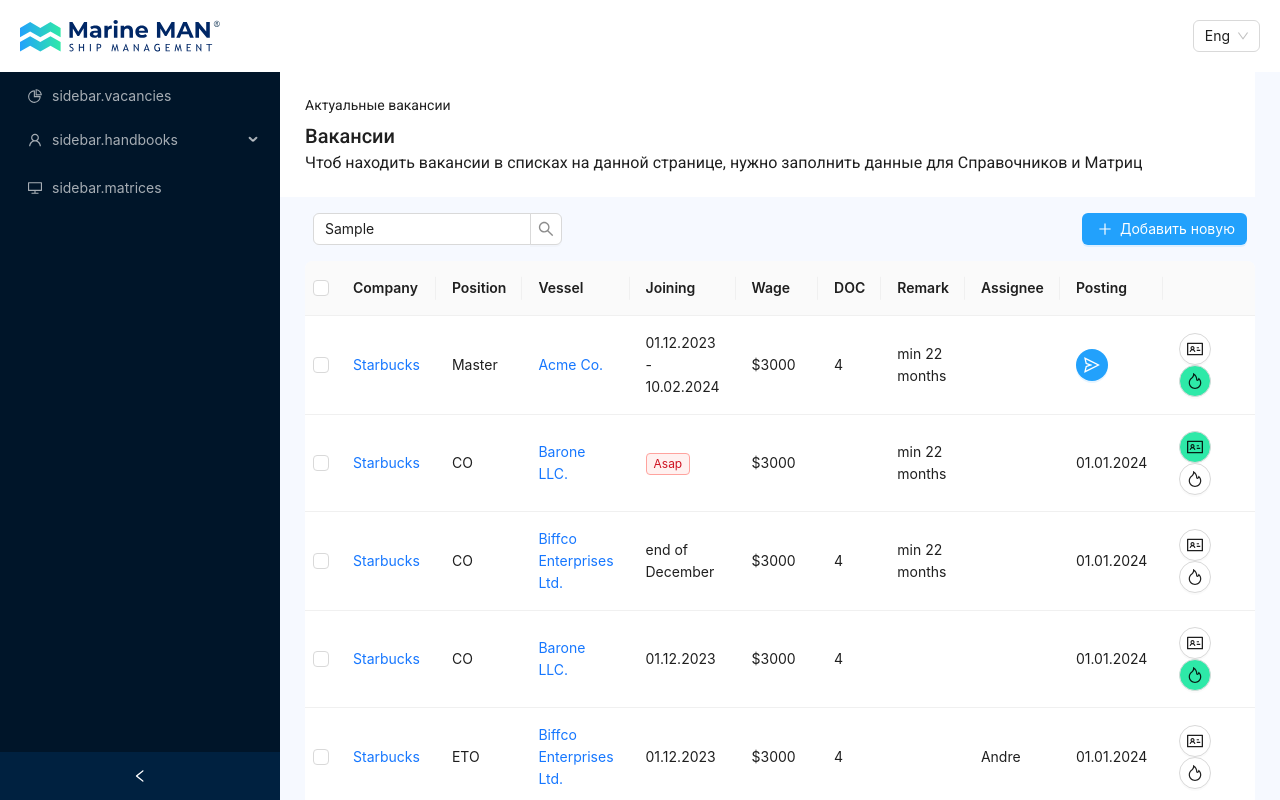
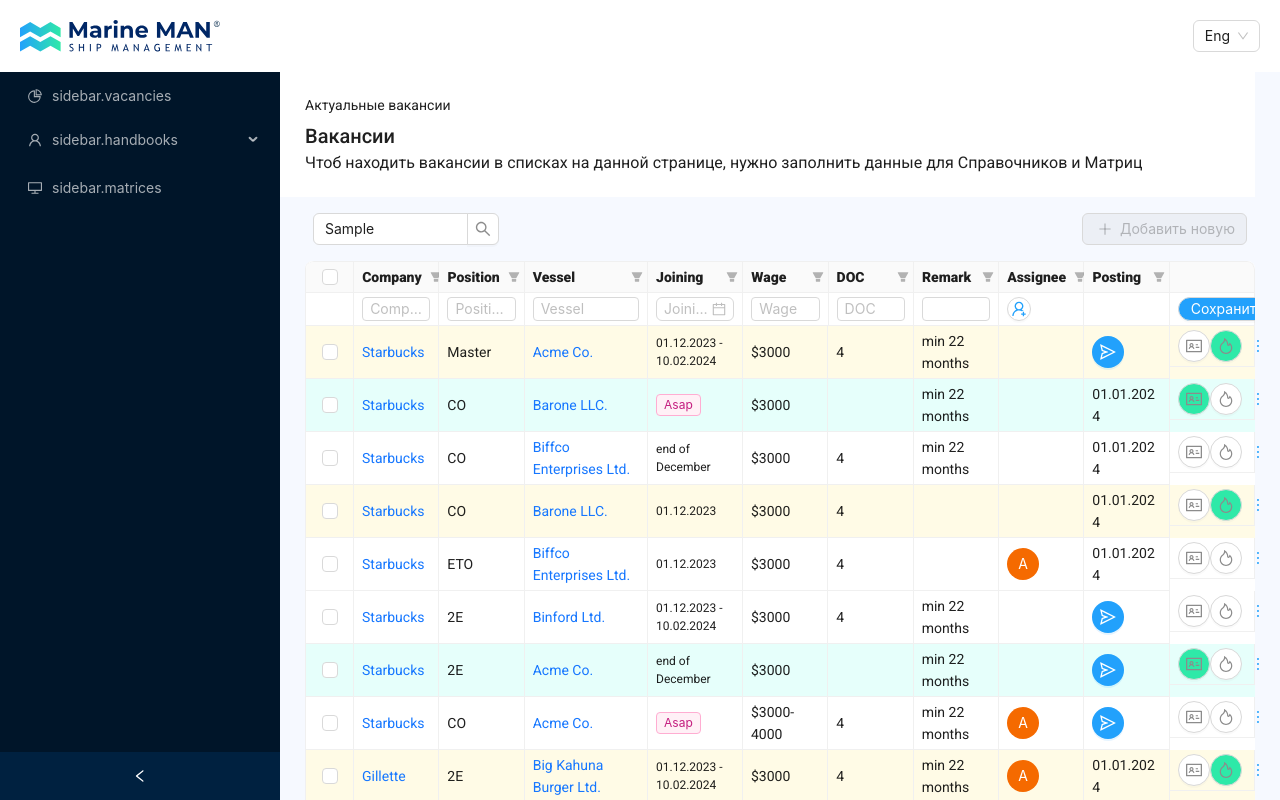
Before and after one commit to DmKamkov/marin, a Vue app: page /current-vacancies in a window 1280 px wide. Both pictures are taken after typing "Sample" into the empty fields and a click on the button "Добавить новую". Shown: the top 800 px of the page. Built offline with nearby package versions, Linux system fonts and the light colour scheme.

Commit message:
added few changes in table

```diff
--- a/src/pages/current-vacancies/index.vue
+++ b/src/pages/current-vacancies/index.vue
@@ -15,26 +15,76 @@
         <a-input-search
           v-model:value="searchValue"
           placeholder="Введите текст"
-          style="width: 250px"
+          style="width: 20%"
           @search="onSearch"
         />
-        <a-button class="vacancies__table-button" type="primary" :size="size">
+        <a-button :disabled="addNewVacancy" class="vacancies__table-button" type="primary" v-if="!selectedRows.length" @click="addNewVacancy = true">
           <template #icon>
             <PlusOutlined />
           </template>
           Добавить новую
         </a-button>
+        <div class="vacancies__table-selected" v-else>
+          <a-button :style="{color: '#22A1FC'}">
+            Удалить
+          </a-button>
+          <a-button :style="{color: '#22A1FC'}">
+            Назначить ответственного
+          </a-button>
+          <a-button :style="{color: '#fff', background: '#22A1FC'}">
+            <template #icon>
+              <SendOutlined />
+            </template>
+            Опубликовать выбранное
+          </a-button>
         </div>
-      <a-table :columns="columns" :data-source="data" :row-selection="rowSelection">
-      <template #bodyCell="{ column, text }">
+      </div>
+      <a-table bordered sticky :pagination="false" :columns="columns" :data-source="data" :row-selection="rowSelection" :row-class-name="(_record, index) => tableRowHandle(_record)">
+        <template #summary v-if="addNewVacancy">
+          <a-table-summary fixed="top">
+            <a-table-summary-row>
+              <a-table-summary-cell :index="0">
+              </a-table-summary-cell>
+              <a-table-summary-cell :index="1"><a-input size="small" v-model:value="formAddNewVacancy.company" placeholder="Company" /></a-table-summary-cell>
+              <a-table-summary-cell :index="2"><a-input size="small" v-model:value="formAddNewVacancy.position" placeholder="Position" /></a-table-summary-cell>
+              <a-table-summary-cell :index="3"><a-input size="small" v-model:value="formAddNewVacancy.vessel" placeholder="Vessel" /></a-table-summary-cell>
+              <a-table-summary-cell :index="4"><a-date-picker size="small" placeholder="Joining" v-model:value="joining" /></a-table-summary-cell>
+              <a-table-summary-cell :index="5"><a-input size="small" v-model:value="formAddNewVacancy.wage" placeholder="Wage" /></a-table-summary-cell>
+              <a-table-summary-cell :index="6"><a-input size="small" v-model:value="formAddNewVacancy.doc" placeholder="DOC" /></a-table-summary-cell>
+              <a-table-summary-cell :index="7"><a-input size="small" v-model:value="formAddNewVacancy.remark" placeholder="" /></a-table-summary-cell>
+              <a-table-summary-cell :index="8">
+                <a-button size="small" shape="circle" :style="{color: '#22A1FC'}">
+                  <template #icon>
+                    <UserAddOutlined />
+                  </template>
+                </a-button>
+              </a-table-summary-cell>
+              <a-table-summary-cell :index="9"></a-table-summary-cell>
+              <a-table-summary-cell :index="10">
+                <a-button size="small" shape="round" :style="{color: '#fff', background: '#22A1FC'}" @click="createNewVacancy">
+                  Сохранить
+                </a-button>
+                <a-button size="small" shape="circle" @click="removeNewForm">
+                  <template #icon>
+                    <CloseOutlined :style="{color: '#8C8C8C'}" />
+                  </template>
+                </a-button>
+              </a-table-summary-cell>
+            </a-table-summary-row>
+          </a-table-summary>
+        </template>
+        <template #bodyCell="{ column, text }" :class="{'vacancies__table-oulined': text.idcardOutlined}">
           <template v-if="column.dataIndex === 'company'">
             <a @click.prevent="() => console.log('link')">{{ text }}</a>
           </template>
           <template v-if="column.dataIndex === 'vessel'">
             <a @click.prevent="() => console.log('link')">{{ text }}</a>
           </template>
+          <template v-if="column.dataIndex === 'assignee' && text">
+            <a-avatar style="background-color: #f56a00">{{ text[0] }}</a-avatar>
+          </template>
           <template v-if="column.dataIndex === 'joining'">
-          <a-tag v-if="text === 'Asap'" color="red">{{ text }}</a-tag>
+            <a-tag color="pink" v-if="text === 'Asap'">{{ text }}</a-tag>
           </template>
           <template v-if="column.dataIndex === 'posting' && !text">
             <a-button class="vacancies__table-button" type="primary" shape="circle">
@@ -44,24 +94,19 @@
             </a-button>
           </template>
           <template v-if="column.dataIndex === 'actions'" class="vacancies__table-actions">
-          <a-button shape="circle" class="vacancies__table-button_action" v-if="text.idcardOutlined">
+            <a-button shape="circle" :class="{'vacancies__table-button_action': text.idcardOutlined}" @click="text.idcardOutlined = !text.idcardOutlined">
               <template #icon>
-              <IdcardOutlined />
+                <IdcardOutlined :style="{color: '#8C8C8C'}" />
               </template>
             </a-button>
-          <a-button shape="circle" v-else>
+            <a-button  shape="circle" :class="{'vacancies__table-button_action': text.fireOutlined}" @click="text.fireOutlined = !text.fireOutlined">
               <template #icon>
-              <IdcardOutlined />
+                <FireOutlined :style="{color: '#8C8C8C'}" />
               </template>
             </a-button>
-          <a-button shape="circle" class="vacancies__table-button_action" v-if="text.fireOutlined">
+            <a-button shape="circle" type="text">
               <template #icon>
-              <FireOutlined />
-            </template>
-          </a-button>
-          <a-button shape="circle" v-else>
-            <template #icon>
-              <FireOutlined />
+                <MoreOutlined :style="{color: '#22A1FC'}" />
               </template>
             </a-button>
           </template>
@@ -82,72 +127,135 @@
           title: 'Company',
           dataIndex: 'company',
           key: 'company',
+          filters: []
         },
         {
           title: 'Position',
           dataIndex: 'position',
           key: 'position',
+          filters: []
         },
         {
           title: 'Vessel',
           dataIndex: 'vessel',
           key: 'vessel',
+          filters: [],
+          width: '13%'
         },
         {
           title: 'Joining',
           dataIndex: 'joining',
           key: 'joining',
+          filters: [],
+          width: '10%'
         },
         {
           title: 'Wage',
           dataIndex: 'wage',
           key: 'wage',
+          filters: []
         },
         {
           title: 'DOC',
           dataIndex: 'doc',
           key: 'doc',
+          filters: []
         },
         {
           title: 'Remark',
           dataIndex: 'remark',
           key: 'remark',
+          filters: []
         },
         {
           title: 'Assignee',
           dataIndex: 'assignee',
           key: 'assignee',
+          filters: []
         },
         {
           title: 'Posting',
           dataIndex: 'posting',
           key: 'posting',
+          filters: []
         },
         {
           title: '',
           dataIndex: 'actions',
           key: 'actions',
-          width: '120px'
         },
       ]);
       const data = ref(mockTable);
+      const addNewVacancy = ref(false)
+      const selectedRows = ref([]);
+      const formAddNewVacancy = ref({
+        company: '',
+        position: '',
+        vessel: '',
+        joining: '',
+        wage: '',
+        doc: '',
+        remark: '',
+        assignee: [],
+      })
       const rowSelection = ref({
         checkStrictly: false,
-        onChange: (selectedRowKeys, selectedRows) => {
-          console.log(`selectedRowKeys: ${selectedRowKeys}`, 'selectedRows: ', selectedRows);
-        },
-        onSelect: (record, selected, selectedRows) => {
-          console.log(record, selected, selectedRows);
-        },
-        onSelectAll: (selected, selectedRows, changeRows) => {
-          console.log(selected, selectedRows, changeRows);
-        },
+        onChange: (selectedRowKeys, selected) => {
+          selectedRows.value = selected
+        }
       });
+
+      const removeNewForm = () => {
+        addNewVacancy.value = false
+        formAddNewVacancy.value = {
+          company: '',
+          position: '',
+          vessel: '',
+          joining: '',
+          wage: '',
+          doc: '',
+          remark: '',
+          assignee: [],
+        }
+      }
+
+      const createNewVacancy = () => {
+        addNewVacancy.value = false
+        formAddNewVacancy.value = {
+          company: '',
+          position: '',
+          vessel: '',
+          joining: '',
+          wage: '',
+          doc: '',
+          remark: '',
+          assignee: [],
+        }
+      }
+
+      const tableRowHandle = (record) => {
+        const styleArray = []
+        if (record.actions.idcardOutlined && record.actions.fireOutlined) {
+          styleArray.push('vacancies__table-both')
+        } else if (record.actions.fireOutlined) {
+          styleArray.push('vacancies__table-oulined')
+        } else if (record.actions.idcardOutlined) {
+          styleArray.push('vacancies__table-idcard')
+        }
+
+        return styleArray.join(' ')
+      }
 
       return {
         rowSelection,
         data,
-        columns
+        columns,
+        addNewVacancy,
+        tableRowHandle,
+        selectedRows,
+        removeNewForm,
+        createNewVacancy,
+        formAddNewVacancy
       }
   }
 }
@@ -181,11 +289,26 @@
   }
 
   &__table {
-    padding: 0px 25px;
+    padding: 0px 25px 35px 25px;
+
+    &-idcard {
+      background-color: #E6FFFB;
+    }
+    &-oulined {
+      background-color: #FFFBE6;
+    }
+    &-both {
+      background-color: #F6FFED;
+    }
     &-toolbar {
       display: flex;
       justify-content: space-between;
       padding: 16px 8px;
+    }
+    &-selected {
+      display: flex;
+      justify-content: flex-end;
+      gap: 8px;
     }
     &-button {
       width: 165px;
@@ -194,10 +317,28 @@
         background: #2EE9A8;
       }
     }
-    &-actions {
+
+    .ant-table-cell {
+      font-family: 'Roboto', sans-serif;
+      padding: 4px 8px !important;
+    }
+    .ant-table-tbody {
+      .ant-table-cell:last-child {
         display: flex;
+        justify-content: space-between;
         width: 100%;
-      gap: 15px;
+      }
+      .ant-table-cell:nth-child(5) {
+        font-size: 12px;
+      }
+    }
+
+    .ant-table-summary {
+      .ant-table-cell:last-child {
+        display: flex;
+        justify-content: space-between;
+        width: 100%;
+      }
     }
 
     .ant-table-row {
```
Lines whose indentation alone changed are shown as unchanged.
